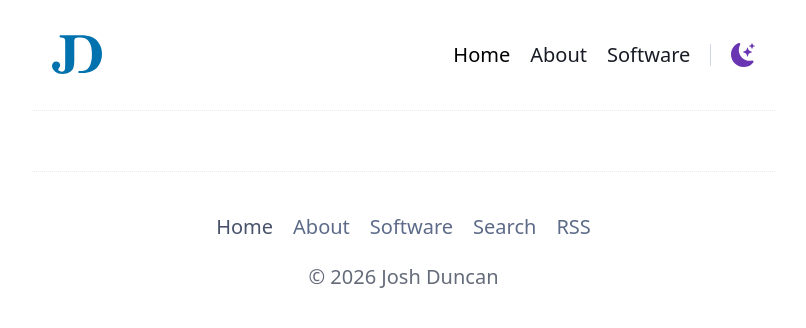
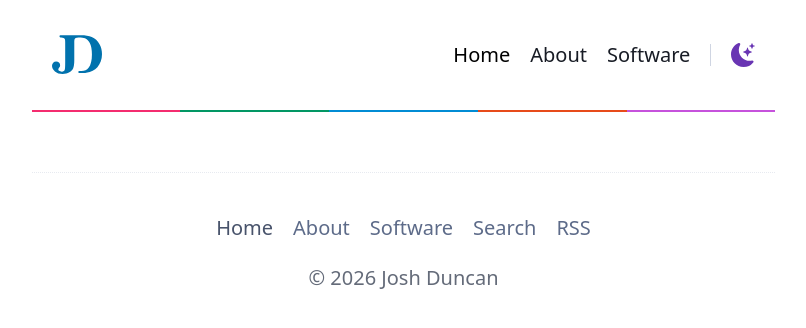
Before and after one commit to joshbduncan/joshbduncan.com, a Flask app: page / in a window 1280 px wide. Shown: the top 328 px of the page, without its empty margins (229-1035 px from the left). Run offline with Flask 3, Linux system fonts and the light colour scheme; some libraries are stand-ins or nearby versions.

Commit message:
color border and post header color change

```diff
--- a/app/static/styles/styles.css
+++ b/app/static/styles/styles.css
@@ -67,7 +67,22 @@ article > header {
 /* ########## PAGE STRUCTURE ########## */
 
 .page-header {
-    border-bottom: 1px dotted var(--pico-muted-border-color);
+    border-bottom: 2px solid;
+    border-image: linear-gradient(
+            to right,
+            var(--pico-color-pink-450) 0%,
+            var(--pico-color-pink-450) 20%,
+            var(--pico-color-jade-450) 20%,
+            var(--pico-color-jade-450) 40%,
+            var(--pico-color-azure-450) 40%,
+            var(--pico-color-azure-450) 60%,
+            var(--pico-color-orange-450) 60%,
+            var(--pico-color-orange-450) 80%,
+            var(--pico-color-purple-450) 80%,
+            var(--pico-color-purple-450) 100%
+        )
+        1;
+    border-image-slice: 1;
     padding-inline: var(--pico-block-spacing-horizontal);
 }
 
@@ -288,12 +303,3 @@ article.post blockquote p {
 .codehilite svg.check {
     color: var(--pico-color-green-300);
 }
-
-/* .copy-button {
-    background-color: var(--pico-code-background-color);
-    display: block;
-    padding: 0.25rem;
-    position: absolute;
-    right: 0.5em;
-    top: 0.5em;
-} */
--- a/app/templates/post-for-list.html
+++ b/app/templates/post-for-list.html
@@ -1,6 +1,8 @@
 <article class="post-details no-box-shadow" data-post-tags="{{ post.tags }}">
     <hgroup>
-        <h2 class=" post-title"><a href="{{ url_for('post', name=post.path.replace(post.folder, '')) }}">{{ post.title }}</a></h2>
+        <h2 class=" post-title">
+            <a class="contrast" href="{{ url_for('post', name=post.path.replace(post.folder, '')) }}">{{ post.title }}</a>
+        </h2>
         <p>
             <small id="post-meta">
                 <time datetime="{{ post.date.strftime('%Y-%m-%d') }}">{{ post.date.strftime('%B %Y') }}</time> • {{ (post.body|wordcount / 200)|round|int }} min read
```
